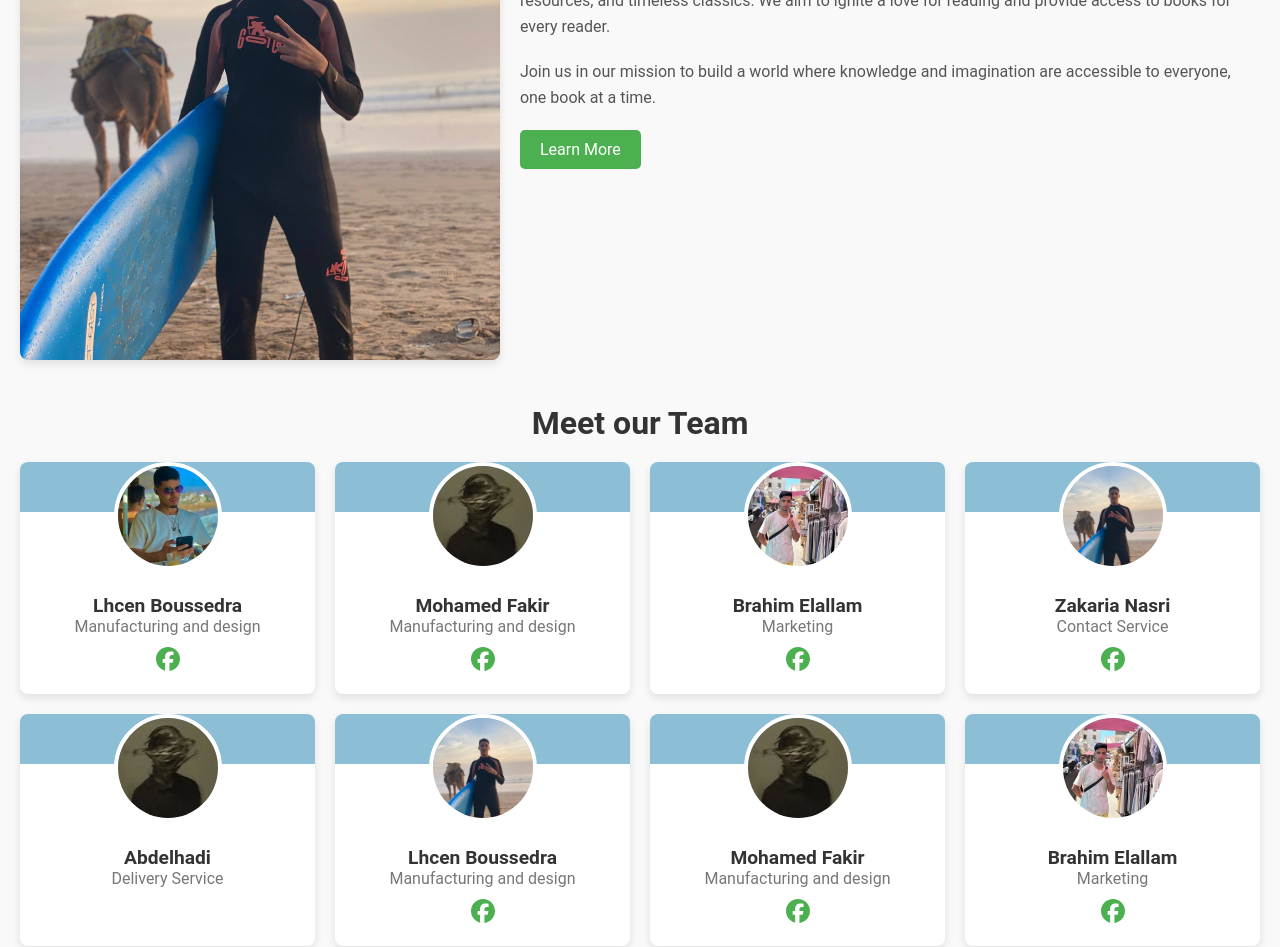
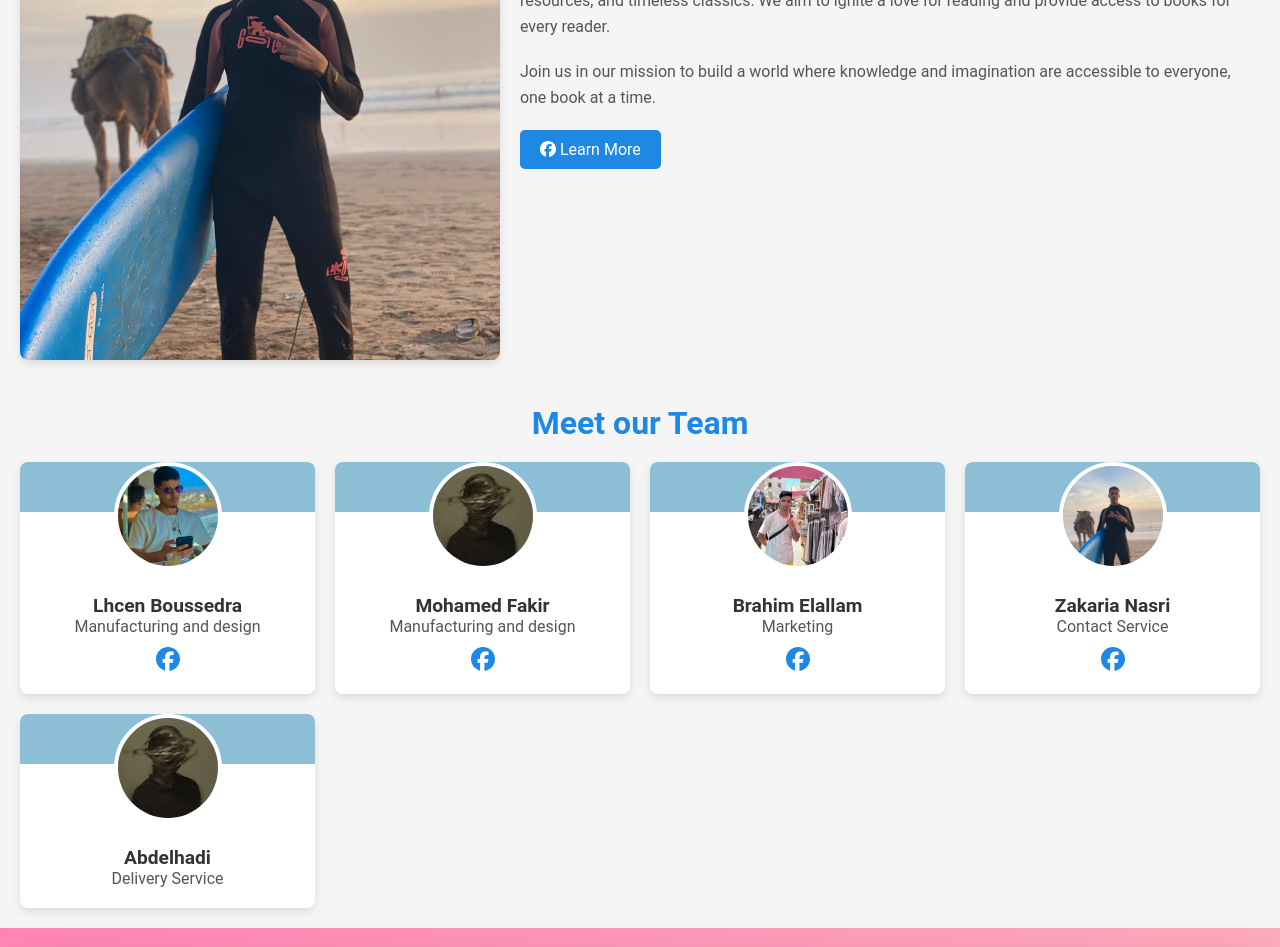
Before and after one commit to ayoubmorchid/bookhaven, a React (Create React App) app: page /about in a window 1280 px wide. Shown: the part 300-1247 px from the top of the page. Built offline with nearby package versions, Linux system fonts and the light colour scheme.

Commit message:
change aboutus and css

```diff
--- a/src/App.js
+++ b/src/App.js
@@ -8,7 +8,9 @@ import ForgetPassword from './pages/ForgetPassword';
 import ContactUs from './pages/contactus';
 import AboutUs from './pages/about';
 import NotFound from "./pages/NotFound";
-import Checkout from "./pages/Checkout"
+import Checkout from "./pages/Checkout";
+import './style/global.css';
+
 
 
 
--- a/src/pages/about.jsx
+++ b/src/pages/about.jsx
@@ -1,4 +1,6 @@
 import React from 'react';
+import Navbar from '../component/navbar';
+import Footer from '../component/footer';
 import { FontAwesomeIcon } from '@fortawesome/react-fontawesome';
 import { faFacebook } from '@fortawesome/free-brands-svg-icons';
 import hsina from '../assets/img/team/hsina.jpg';
@@ -37,7 +39,7 @@ const teamData = [
     id: 4,
     name: 'Zakaria Nasri',
     role: 'Contact Service',
-    img:ayoub ,
+    img: ayoub,
     color: '#8cbed6',
     fb: 'https://www.facebook.com/zakaria.hakim.798',
   },
@@ -48,56 +50,35 @@ const teamData = [
     img: med,
     color: '#8cbed6',
   },
-  {
-    id: 1,
-    name: 'Lhcen Boussedra',
-    role: 'Manufacturing and design',
-    img: ayoub,
-    color: '#8cbed6',
-    fb: 'https://www.facebook.com/profile.php?id=100071638552830',
-  },
-  {
-    id: 2,
-    name: 'Mohamed Fakir',
-    role: 'Manufacturing and design',
-    img: med,
-    color: '#8cbed6',
-    fb: 'https://www.facebook.com/Mohamed.PNX.01',
-  },
-  {
-    id: 3,
-    name: 'Brahim Elallam',
-    role: 'Marketing',
-    img: brahim,
-    color: '#8cbed6',
-    fb: 'https://www.facebook.com/brahim.elallam.18',
-  },
-
 ];
-
 
 const AboutUs = () => {
   return (
+    <>
+      <Navbar />
       <div className="about-container">
         <section className="about-section">
           <div className="about-content">
             <div className="about-image">
-            <img src={ayoub} alt="About GreenBag" className="image" />
+              <img src={ayoub} alt="About BookHaven" className="image" />
             </div>
-
             <div className="about-text">
-            <h2>About BookHaven            </h2>
+              <h2>About BookHaven</h2>
               <p>
-            Welcome to BookHaven, your ultimate destination for discovering inspiring stories, educational resources, and timeless classics. We aim to ignite a love for reading and provide access to books for every reader.</p>
+                Welcome to BookHaven, your ultimate destination for discovering inspiring stories, educational resources, and timeless classics. We aim to ignite a love for reading and provide access to books for every reader.
+              </p>
               <p>
-            Join us in our mission to build a world where knowledge and imagination are accessible to everyone, one book at a time.</p>
-            <Link to="https://www.facebook.com/green.bag.206066" className="learn-more-btn">
-              <FontAwesomeIcon  /> Learn More
+                Join us in our mission to build a world where knowledge and imagination are accessible to everyone, one book at a time.
+              </p>
+              <Link
+                to="https://www.facebook.com/green.bag.206066"
+                className="learn-more-btn"
+              >
+                <FontAwesomeIcon icon={faFacebook} /> Learn More
               </Link>
             </div>
           </div>
         </section>
-
 
         <section className="team-section">
           <h2>Meet our Team</h2>
@@ -120,6 +101,8 @@ const AboutUs = () => {
           </div>
         </section>
       </div>
+      <Footer />
+    </>
   );
 };
 
--- a/src/style/Checkout.css
+++ b/src/style/Checkout.css
@@ -17,14 +17,14 @@
   font-size: 3.5rem;
   color: var(--primary-color);
   font-weight: bold;
-    text-shadow: 2px 2px 4px rgba(0, 0, 0, 0.2);
+  text-shadow: 2px 2px 4px var(--box-shadow-color);
   margin-bottom: 20px;
 }
 
 .checkout-items {
   background-color: #fff;
   border-radius: 15px;
-    box-shadow: 0 8px 20px rgba(0, 0, 0, 0.1);
+  box-shadow: 0 8px 20px var(--box-shadow-color);
   padding: 30px;
   width: 90%;
   max-width: 800px;
@@ -44,7 +44,7 @@
   height: 120px;
   border-radius: 8px;
   object-fit: cover;
-    border: 1px solid #ddd;
+  border: 1px solid var(--box-shadow-color);
 }
 
 .item-details {
@@ -53,7 +53,7 @@
 
 .item-title {
   font-size: 1.5rem;
-    color: #333;
+  color: var(--text-color);
   font-weight: bold;
   margin-bottom: 5px;
 }
@@ -67,7 +67,7 @@
 
 .item-quantity {
   font-size: 1rem;
-    color: #555;
+  color: var(--subtext-color);
 }
 
 .confirm-btn {
@@ -80,13 +80,13 @@
   cursor: pointer;
   transition: background-color 0.3s ease;
   margin-top: 20px;
-    box-shadow: 0 4px 10px rgba(0, 0, 0, 0.2);
+  box-shadow: 0 4px 10px var(--box-shadow-color);
 }
 
 .confirm-btn:hover {
-    background-color: #a00000;
+  background-color: var(--hover-color);
   transform: scale(1.1);
-    box-shadow: 0 6px 15px rgba(0, 0, 0, 0.3);
+  box-shadow: 0 6px 15px var(--box-shadow-color);
 }
 
 /* Popup Styles */
@@ -107,7 +107,7 @@
 .popup {
   background-color: #ffffff;
   border-radius: 15px;
-    box-shadow: 0 8px 20px rgba(0, 0, 0, 0.2);
+  box-shadow: 0 8px 20px var(--box-shadow-color);
   padding: 30px;
   width: 90%;
   max-width: 500px;
@@ -123,7 +123,7 @@
 
 .shipping-form label {
   font-size: 1rem;
-    color: #333;
+  color: var(--text-color);
   display: block;
   margin-bottom: 10px;
   text-align: left;
@@ -149,7 +149,7 @@
   align-items: center;
   gap: 10px;
   font-size: 1rem;
-    color: #555;
+  color: var(--subtext-color);
   margin-bottom: 20px;
 }
 
@@ -158,24 +158,6 @@
   justify-content: space-between;
   gap: 10px;
   margin-top: 20px;
-  }
-
-  .confirm-btn {
-    background-color: var(--primary-color);
-    color: #fff;
-    padding: 10px 20px;
-    border: none;
-    border-radius: 25px;
-    font-size: 1.2rem;
-    cursor: pointer;
-    transition: background-color 0.3s ease;
-    width: 48%;
-  }
-
-  .confirm-btn:hover {
-    background-color: #a00000;
-    transform: scale(1.1);
-    box-shadow: 0 6px 15px rgba(0, 0, 0, 0.3);
 }
 
 .continue-btn {
@@ -193,5 +175,5 @@
 .continue-btn:hover {
   background-color: #5a6268;
   transform: scale(1.1);
-    box-shadow: 0 6px 15px rgba(0, 0, 0, 0.3);
+  box-shadow: 0 6px 15px var(--box-shadow-color);
 }
--- a/src/style/aboutus.css
+++ b/src/style/aboutus.css
@@ -1,6 +1,19 @@
+/* About Us Page Styles */
+
+:root {
+  --primary-color: #4caf50; /* الأخضر الأساسي */
+  --secondary-color: #388e3c; /* الأخضر الداكن */
+  --background-color: #f5f5f5; /* اللون الرمادي الفاتح */
+  --text-color: #333333; /* النصوص */
+  --subtext-color: #555555; /* النصوص الثانوية */
+  --box-shadow-color: rgba(0, 0, 0, 0.1); /* ظل الصناديق */
+  --hover-color: #a00000; /* لون التحويم */
+}
+
 .about-container {
-    background-color: #f9f9f9;
+  background-color: var(--background-color);
   padding: 20px;
+  color: var(--text-color);
 }
 
 .about-section {
@@ -20,17 +33,17 @@
 .about-image .image {
   max-width: 100%;
   border-radius: 8px;
-    box-shadow: 0px 4px 8px rgba(0, 0, 0, 0.1);
+  box-shadow: 0px 4px 8px var(--box-shadow-color);
 }
 
 .about-text h2 {
-    color: #333;
+  color: var(--primary-color);
   font-size: 2rem;
   margin-bottom: 10px;
 }
 
 .about-text p {
-    color: #555;
+  color: var(--subtext-color);
   font-size: 1rem;
   line-height: 1.6;
   margin-bottom: 20px;
@@ -38,7 +51,7 @@
 
 .learn-more-btn {
   display: inline-block;
-    background-color: #4caf50;
+  background-color: var(--primary-color);
   color: #fff;
   padding: 10px 20px;
   border-radius: 5px;
@@ -47,7 +60,7 @@
 }
 
 .learn-more-btn:hover {
-    background-color: #45a049;
+  background-color: var(--secondary-color);
 }
 
 /* Team Section */
@@ -58,7 +71,7 @@
 
 .team-section h2 {
   font-size: 2rem;
-    color: #333;
+  color: var(--primary-color);
   margin-bottom: 20px;
 }
 
@@ -71,7 +84,7 @@
 .team-member {
   background: #fff;
   border-radius: 8px;
-    box-shadow: 0px 4px 8px rgba(0, 0, 0, 0.1);
+  box-shadow: 0px 4px 8px var(--box-shadow-color);
   overflow: hidden;
   transition: transform 0.3s ease;
 }
@@ -101,22 +114,22 @@
 
 .team-info h4 {
   font-size: 1.2rem;
-    color: #333;
+  color: var(--text-color);
 }
 
 .team-info p {
   font-size: 1rem;
-    color: #777;
+  color: var(--subtext-color);
 }
 
 .social-link {
   display: inline-block;
   margin-top: 10px;
-    color: #4caf50;
+  color: var(--primary-color);
   font-size: 1.5rem;
   text-decoration: none;
 }
 
 .social-link:hover {
-    color: #388e3c;
+  color: var(--secondary-color);
 }
--- a/src/style/books.css
+++ b/src/style/books.css
@@ -1,6 +1,8 @@
 body {
   margin: 0;
   font-family: Arial, sans-serif;
+  background-color: var(--background-color);
+  color: var(--text-color);
 }
 
 .books-container {
@@ -16,11 +18,9 @@ body {
   width: 80%;
   position: absolute;
   left: 248px;
-
 }
 
 .book-item {
-
   width: 150px;
   text-align: center;
 }
@@ -29,30 +29,26 @@ body {
   width: 100%;
   height: auto;
   border-radius: 10px;
-  box-shadow: 0 4px 6px rgba(0, 0, 0, 0.1);
+  box-shadow: 0 4px 6px var(--box-shadow-color);
 }
 
 .book-item p {
   margin-top: 10px;
   font-size: 14px;
-  color: #333;
+  color: var(--text-color);
 }
 
-/* الكتب.css - CSS المحسن */
+/* تحسين الكتب.css */
 .books-container h1 {
   font-size: 2rem;
-  color: #800000;
+  color: var(--primary-color);
   margin-bottom: 10px;
-
-
 }
 
 .books-container p {
   font-size: 1rem;
-  color: #555;
+  color: var(--subtext-color);
   margin-bottom: 20px;
-
-
 }
 
 .content-container {
@@ -62,18 +58,17 @@ body {
   margin: 20px;
 }
 
-
 .sidebar {
   width: 250px;
-  background-color: #f5f5f5;
-  border-right: 1px solid #ddd;
+  background-color: var(--background-color);
+  border-right: 1px solid var(--box-shadow-color);
   padding: 15px;
-  box-shadow: 2px 0 5px rgba(0, 0, 0, 0.1);
+  box-shadow: 2px 0 5px var(--box-shadow-color);
 }
 
 .sidebar h2 {
   font-size: 1.5rem;
-  color: #800000;
+  color: var(--primary-color);
   margin-bottom: 15px;
 }
 
@@ -87,20 +82,19 @@ body {
 }
 
 .sidebar ul li a {
-  color: #555;
+  color: var(--text-color);
   text-decoration: none;
   font-size: 1rem;
 }
 
 .sidebar ul li a:hover {
-  color: #800000;
+  color: var(--primary-color);
   text-decoration: underline;
 }
 
-
 .category-section h3 {
   font-size: 1.5rem;
-  color: #800000;
+  color: var(--primary-color);
   margin-bottom: 10px;
 }
 
@@ -112,9 +106,9 @@ body {
 }
 
 .book {
-  background-color: white;
+  background-color: #fff;
   border-radius: 10px;
-  box-shadow: 0 4px 8px rgba(0, 0, 0, 0.1);
+  box-shadow: 0 4px 8px var(--box-shadow-color);
   overflow: hidden;
   transition: transform 0.3s, box-shadow 0.3s;
 }
@@ -134,7 +128,7 @@ body {
   margin: 10px;
   font-size: 16px;
   font-weight: bold;
-  color: #333;
+  color: var(--text-color);
 }
 
 .actions {
@@ -145,7 +139,7 @@ body {
 }
 
 .actions button {
-  background-color: #800000;
+  background-color: var(--primary-color);
   color: white;
   border: none;
   border-radius: 5px;
@@ -156,5 +150,5 @@ body {
 }
 
 .actions button:hover {
-  background-color: #a00000;
+  background-color: var(--secondary-color);
 }
--- /dev/null
+++ b/src/style/global.css
@@ -0,0 +1,8 @@
+:root {
+    --primary-color: #1e88e5;
+    --secondary-color: #ffca28;
+    --background-color: #f5f5f5;
+    --text-color: #333333;
+    --link-color: #1e88e5;
+    --link-hover-color: #1565c0;
+  }
```
Also changed, not shown: src/App.css (deleted). Lines whose indentation alone changed are shown as unchanged.
